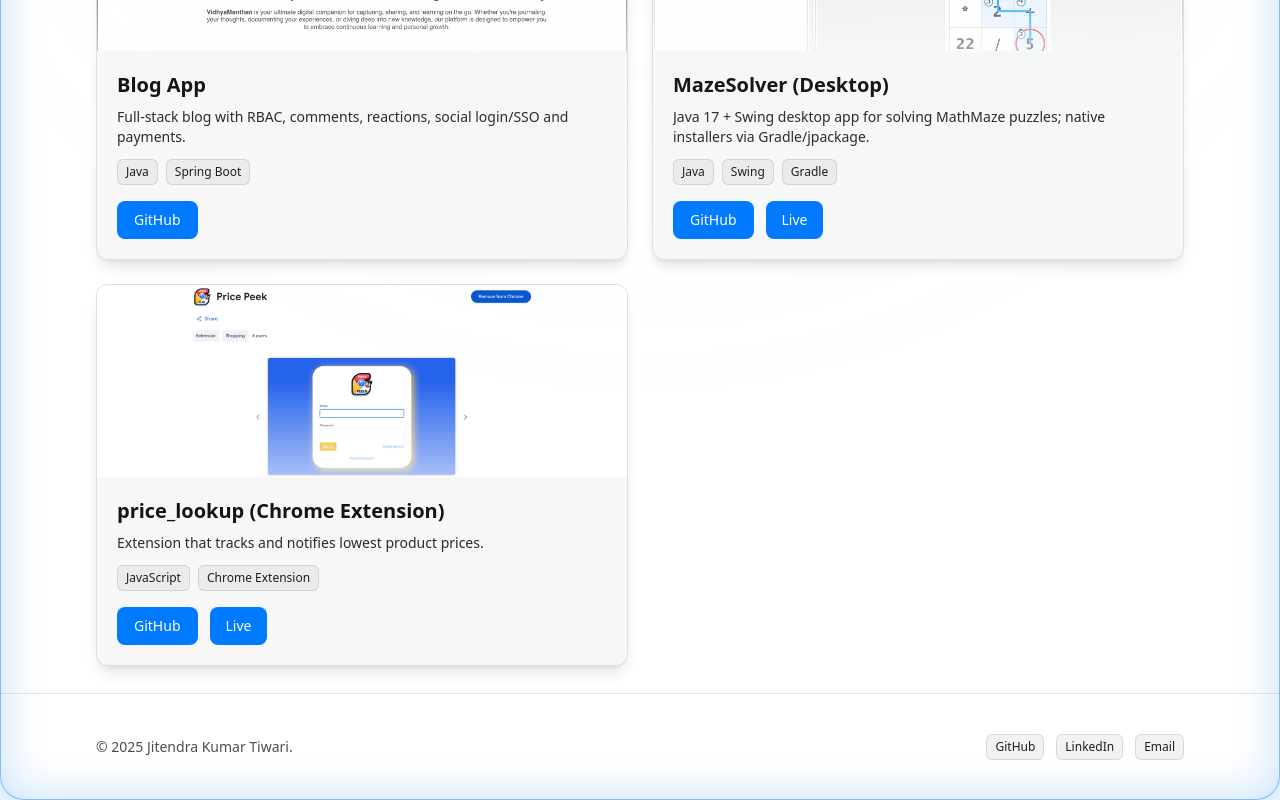
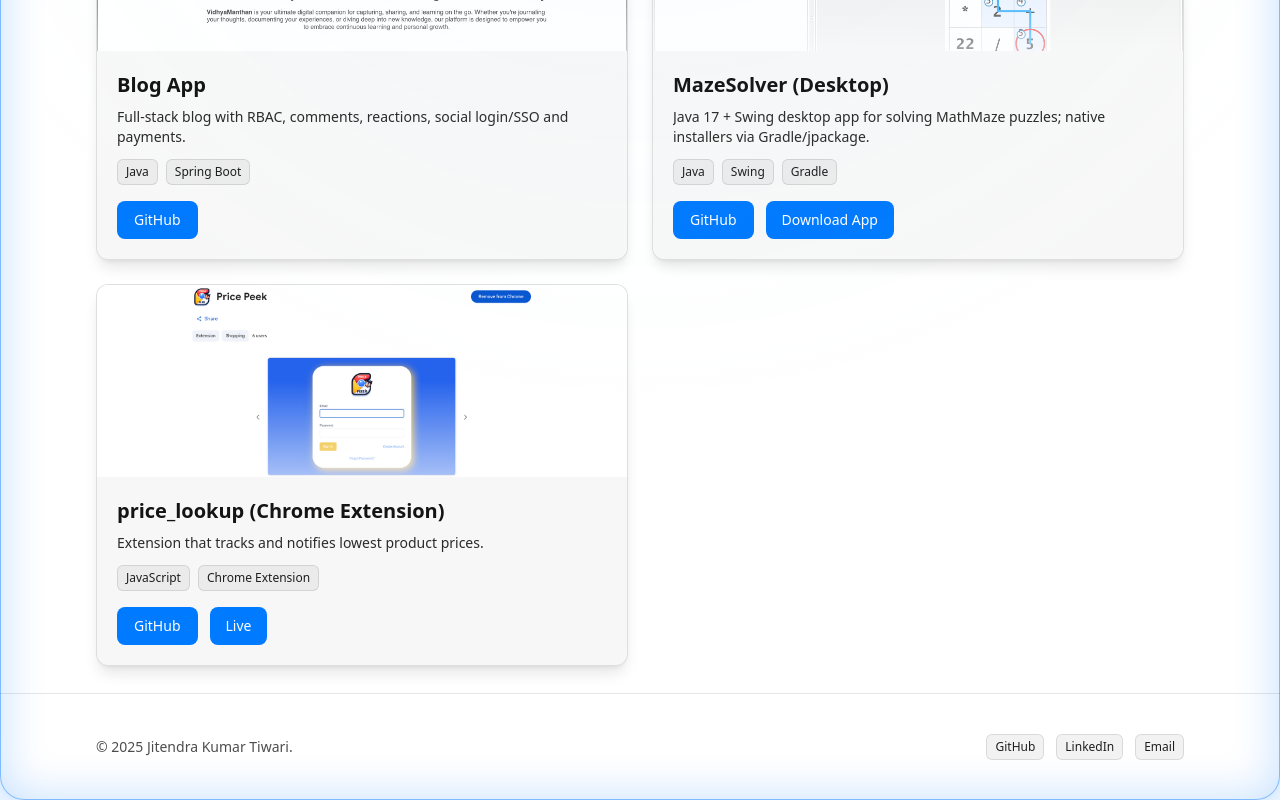
Before and after one commit to jkjitendra/jitendra-portfolio, a Next.js app: page /home in a window 1280 px wide. Shown: the part 1572-2372 px from the top of the page. Built offline with nearby package versions, Linux system fonts and the light colour scheme.

Commit message:
feat: delete projects page, integrate SmartDownloadButton into ProjectCard with optional download URLs, and enhance SmartDownloadButton with loading state and improved download handling.

```diff
--- a/app/projects/page.tsx
+++ /dev/null
@@ -1,114 +0,0 @@
-import Header from "@/components/Header";
-import Footer from "@/components/Footer";
-import projects from "@/data/personal-projects.json";
-import SmartDownloadButton from "@/components/SmartDownloadButton";
-
-import { Metadata } from "next";
-
-export const metadata: Metadata = {
-  title: "Projects | Jitendra",
-  description: "A showcase of my personal projects, case studies, and open source contributions.",
-};
-
-
-async function getMazeSolverRelease() {
-  try {
-    const res = await fetch(
-      "https://api.github.com/repos/jkjitendra/MazeSolver/releases/latest",
-      { next: { revalidate: 3600 } } // Cache for 1 hour
-    );
-
-    if (!res.ok) return null;
-
-    const data = await res.json();
-    return data;
-  } catch (error) {
-    console.error("Failed to fetch MazeSolver release:", error);
-    return null;
-  }
-}
-
-export default async function ProjectsPage() {
-  const releaseData = await getMazeSolverRelease();
-
-  let windowsUrl = "";
-  let macUrl = "";
-  let linuxUrl = "";
-
-  if (releaseData && releaseData.assets) {
-    const winAsset = releaseData.assets.find((a: any) => a.name.endsWith(".msi"));
-    const macAsset = releaseData.assets.find((a: any) => a.name.endsWith(".dmg"));
-    const linuxAsset = releaseData.assets.find((a: any) => a.name.endsWith(".deb"));
-
-    if (winAsset) windowsUrl = winAsset.browser_download_url;
-    if (macAsset) macUrl = macAsset.browser_download_url;
-    if (linuxAsset) linuxUrl = linuxAsset.browser_download_url;
-  }
-
-  return (
-    <main className="page-glow min-h-screen flex flex-col">
-      <Header />
-
-      <section className="container-edge mt-10 copy">
-        <h1>Projects</h1>
-
-        <div className="mt-6 grid gap-6 md:grid-cols-2">
-          {projects.map((p) => (
-            <div className="card p-5" key={p.name}>
-              <h3>{p.name}</h3>
-              <p className="mt-2 opacity-90">{p.description}</p>
-
-              <div className="mt-3 flex flex-wrap gap-2 text-xs">
-                {p.tech.map((t: string) => (
-                  <span className="badge" key={t}>{t}</span>
-                ))}
-              </div>
-
-              {p.demo.username && (
-                <div className="mt-3 text-xs opacity-80">
-                  Demo: <b>{p.demo?.username}</b> / <b>{p.demo?.password}</b>
-                </div>
-              )}
-
-              <div className="mt-4 flex gap-3 text-sm">
-                {p.github && (
-                  <a
-                    className="btn btn-sm btn-ghost hover:bg-blue-600 hover:text-white"
-                    href={p.github}
-                    target="_blank"
-                    rel="noopener noreferrer"
-                  >
-                    GitHub
-                  </a>
-                )}
-                {p.live && !p.name.includes("MazeSolver") && (
-                  <a
-                    className="btn"
-                    href={p.live}
-                    target="_blank"
-                    rel="noopener noreferrer"
-                  >
-                    Live
-                  </a>
-                )}
-                {p.live.includes("MazeSolver") && (
-                  <>
-                    <SmartDownloadButton
-                      windowsUrl={windowsUrl}
-                      macUrl={macUrl}
-                      linuxUrl={linuxUrl}
-                      fallbackUrl={p.live}
-                      className="btn"
-                    />
-                  </>
-                )}
-              </div>
-            </div>
-          ))}
-        </div>
-      </section>
-      <br />
-      <Footer />
-    </main>
-  );
-}
--- a/components/ProjectCard.tsx
+++ b/components/ProjectCard.tsx
@@ -3,6 +3,7 @@
 import { motion, useMotionValue, useSpring, useTransform } from "framer-motion";
 import { useRef, useState } from "react";
 import Image from "next/image";
+import SmartDownloadButton from "./SmartDownloadButton";
 
 interface ProjectCardProps {
   project: {
@@ -18,9 +19,15 @@ interface ProjectCardProps {
     };
   };
   index: number;
+  // Optional pre-fetched URLs for downloads (passed from server components)
+  downloadUrls?: {
+    windows?: string;
+    mac?: string;
+    linux?: string;
+  };
 }
 
-export default function ProjectCard({ project, index }: ProjectCardProps) {
+export default function ProjectCard({ project, index, downloadUrls }: ProjectCardProps) {
   const ref = useRef<HTMLDivElement>(null);
   const [imageError, setImageError] = useState(false);
 
@@ -51,6 +58,7 @@ export default function ProjectCard({ project, index }: ProjectCardProps) {
 
   const p = project;
   const hasImage = p.image && !imageError;
+  const isMazeSolver = p.name.includes("MazeSolver");
 
   return (
     <motion.div
@@ -156,7 +164,9 @@ export default function ProjectCard({ project, index }: ProjectCardProps) {
                 GitHub
               </a>
             )}
-            {p.live && (
+
+            {/* Standard Live Button */}
+            {p.live && !isMazeSolver && (
               <a
                 className="btn interactive-btn cursor-pointer"
                 href={p.live}
@@ -167,6 +177,19 @@ export default function ProjectCard({ project, index }: ProjectCardProps) {
                 Live
               </a>
             )}
+
+            {/* Smart Download Button for MazeSolver */}
+            {isMazeSolver && (
+              <SmartDownloadButton
+                // If caller passed specific URLs (like from server side), use them
+                windowsUrl={downloadUrls?.windows}
+                macUrl={downloadUrls?.mac}
+                linuxUrl={downloadUrls?.linux}
+                // Fallback to the 'live' link which is likely the releases page
+                fallbackUrl={p.live || ""}
+                className="btn interactive-btn cursor-pointer"
+              />
+            )}
           </div>
         </div>
       </motion.div>
--- a/components/SmartDownloadButton.tsx
+++ b/components/SmartDownloadButton.tsx
@@ -19,13 +19,23 @@ export default function SmartDownloadButton({
   className,
   children,
 }: SmartDownloadButtonProps): React.JSX.Element {
-  const [status, setStatus] = useState<string>("");
+  const [isHovered, setIsHovered] = useState(false);
+  const [status, setStatus] = useState<"idle" | "loading">("idle");
 
-  const handleDownload = async () => {
+  const handleDownload = async (e: React.MouseEvent) => {
+    // Prevent multiple clicks
+    if (status !== "idle") return;
+
     // 1. Detect OS
+    setStatus("loading");
+
+    // Small delay to show feedback if it happens too fast
+    await new Promise(resolve => setTimeout(resolve, 500));
+
     console.log("User windowsUrl:", windowsUrl);
     console.log("User macUrl:", macUrl);
     console.log("User linuxUrl:", linuxUrl);
+
     const userAgent = window.navigator.userAgent.toLowerCase();
     let downloadUrl = "";
     let osType: "win" | "mac" | "linux" | null = null;
@@ -43,7 +53,6 @@ export default function SmartDownloadButton({
 
     // 2. If no direct URL, try fetching from GitHub releases API (client-side fallback)
     if (!downloadUrl && fallbackUrl.includes("github.com") && fallbackUrl.includes("releases")) {
-      setStatus("Fetching download link...");
       try {
         // Extract owner/repo from fallback URL
         const match = fallbackUrl.match(/github\.com\/([^/]+)\/([^/]+)/);
@@ -69,23 +78,54 @@ export default function SmartDownloadButton({
 
     // 3. Redirect
     if (downloadUrl) {
-      setStatus("Download starting...");
-      window.location.href = downloadUrl;
+      // Give UI a moment to show "Downloading" before redirect takes over
+      setTimeout(() => {
+        window.location.href = downloadUrl;
 
-      // Reset status after a delay
-      setTimeout(() => setStatus(""), 3000);
+        // Reset state when user focuses window (e.g. after closing valid/cancel dialog)
+        const onFocus = () => {
+          setStatus("idle");
+          window.removeEventListener("focus", onFocus);
+        };
+        window.addEventListener("focus", onFocus);
+
+        // Fallback reset timer in case focus event doesn't fire or happens too fast
+        setTimeout(() => {
+          setStatus("idle");
+          window.removeEventListener("focus", onFocus);
+        }, 5000); // Increased slightly to prioritize focus event but ensure eventual reset
+      }, 600);
     } else {
       // Fallback to releases page
       window.location.href = fallbackUrl;
+      setStatus("idle");
     }
   };
 
+  const getButtonContent = () => {
+    if (status === "loading") {
+      return (
+        <span className="flex items-center gap-2">
+          <svg className="animate-spin h-4 w-4" viewBox="0 0 24 24">
+            <circle className="opacity-25" cx="12" cy="12" r="10" stroke="currentColor" strokeWidth="4" fill="none" />
+            <path className="opacity-75" fill="currentColor" d="M4 12a8 8 0 018-8V0C5.373 0 0 5.373 0 12h4zm2 5.291A7.962 7.962 0 014 12H0c0 3.042 1.135 5.824 3 7.938l3-2.647z" />
+          </svg>
+          Downloading App...
+        </span>
+      );
+    }
+    return children || "Download App";
+  };
+
   return (
-    <div className="flex flex-col items-start gap-1">
-      <button onClick={handleDownload} className={className}>
-        {children || "Download App"}
-      </button>
-      {status && <p className="text-xs text-gray-400" id="downloadStatus">{status}</p>}
-    </div>
+    <button
+      onClick={handleDownload}
+      className={className}
+      disabled={status !== "idle"}
+      onMouseEnter={() => setIsHovered(true)}
+      onMouseLeave={() => setIsHovered(false)}
+    >
+      {getButtonContent()}
+    </button>
   );
 }
```
